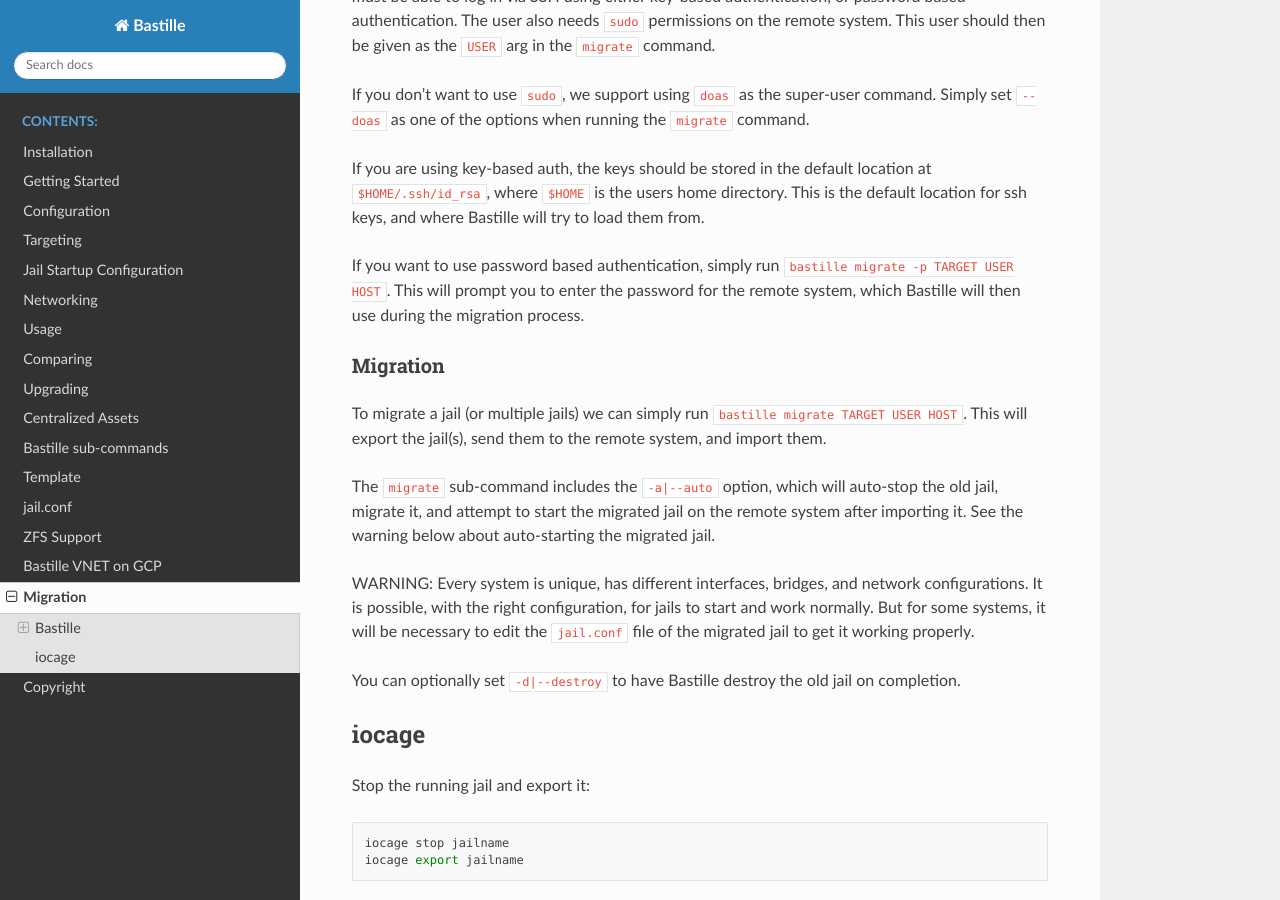
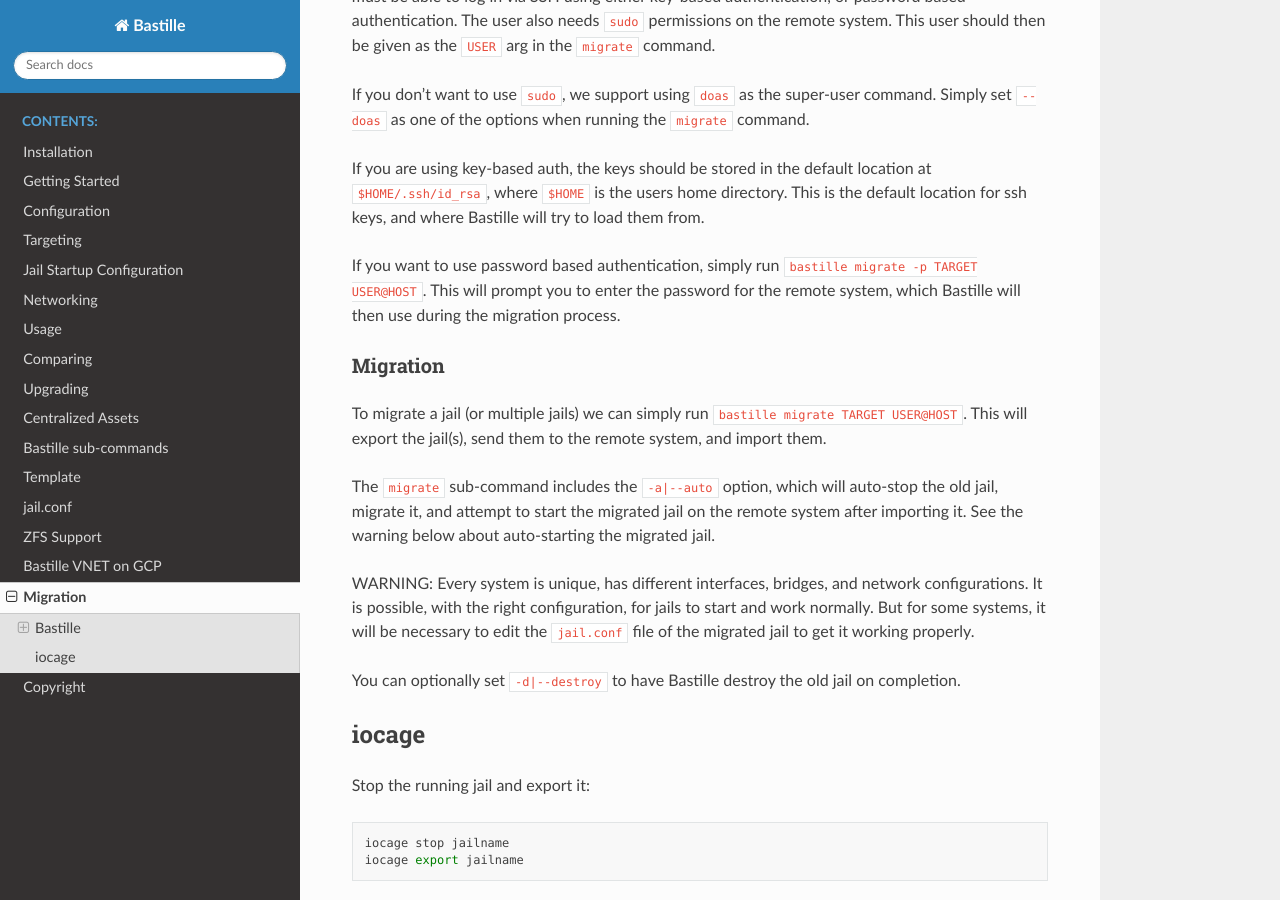
Before and after one commit to BastilleBSD/bastille, a Sphinx documentation site: the page built from docs/chapters/migration.rst, in a window 1280 px wide and 900 px high, scrolled down 475 px. Built offline with Sphinx 7.4.7 and the Read the Docs theme 3.1.0, drawn with Linux system fonts in a browser that asks for light colours.

```diff
--- a/docs/chapters/migration.rst
+++ b/docs/chapters/migration.rst
@@ -26,7 +26,7 @@ If you are using key-based auth, the keys should be stored in the default locati
 where ``$HOME`` is the users home directory. This is the default location for ssh keys, and where Bastille
 will try to load them from.
 
-If you want to use password based authentication, simply run ``bastille migrate -p TARGET USER HOST``. This
+If you want to use password based authentication, simply run ``bastille migrate -p TARGET USER@HOST``. This
 will prompt you to enter the password for the remote system, which Bastille will then use during the migration
 process.
 
@@ -34,7 +34,7 @@ Migration
 ^^^^^^^^^
 
 To migrate a jail (or multiple jails) we can simply run
-``bastille migrate TARGET USER HOST``. This will export the jail(s), send them to the
+``bastille migrate TARGET USER@HOST``. This will export the jail(s), send them to the
 remote system, and import them.
 
 The ``migrate`` sub-command includes the ``-a|--auto`` option, which will auto-stop the old jail,
```
